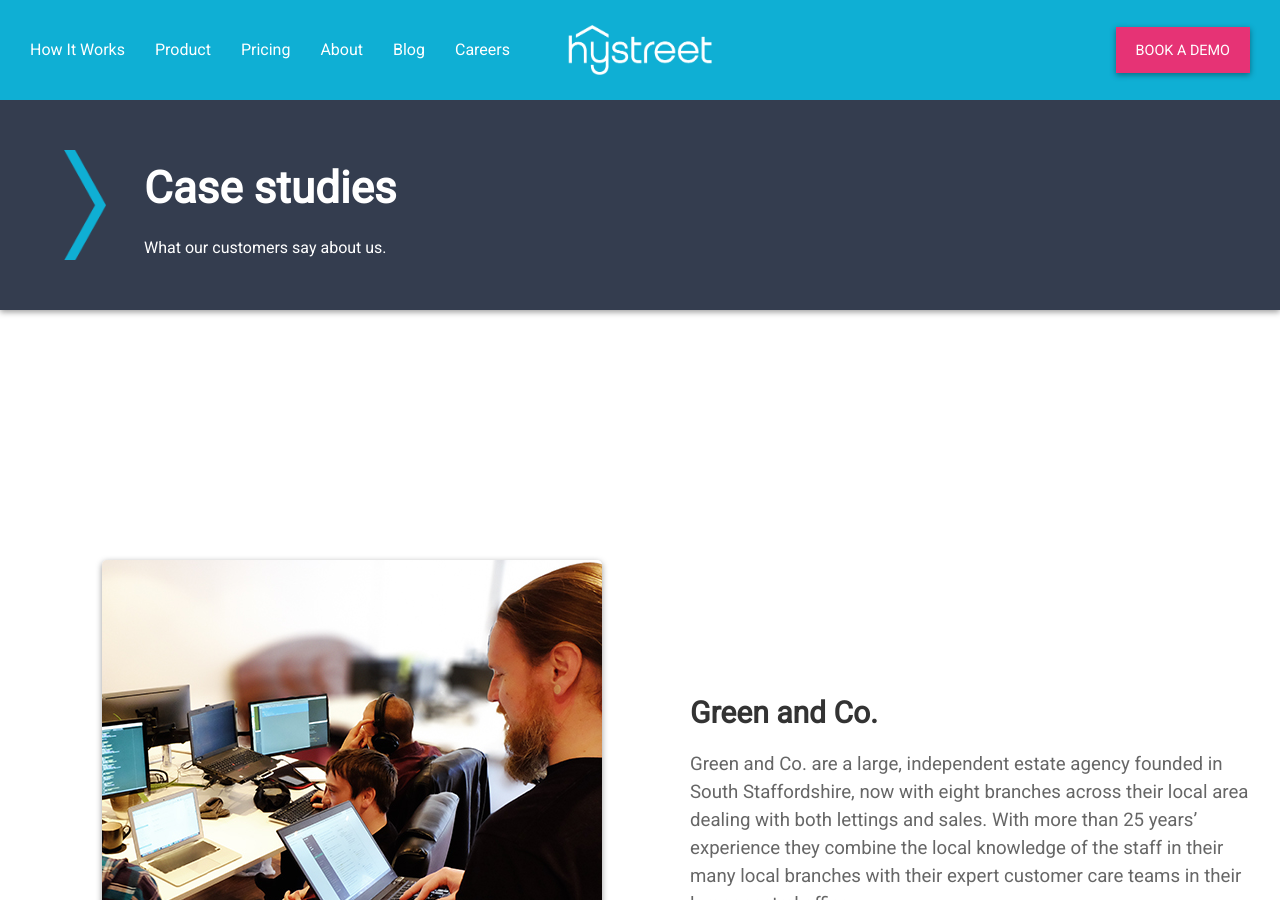
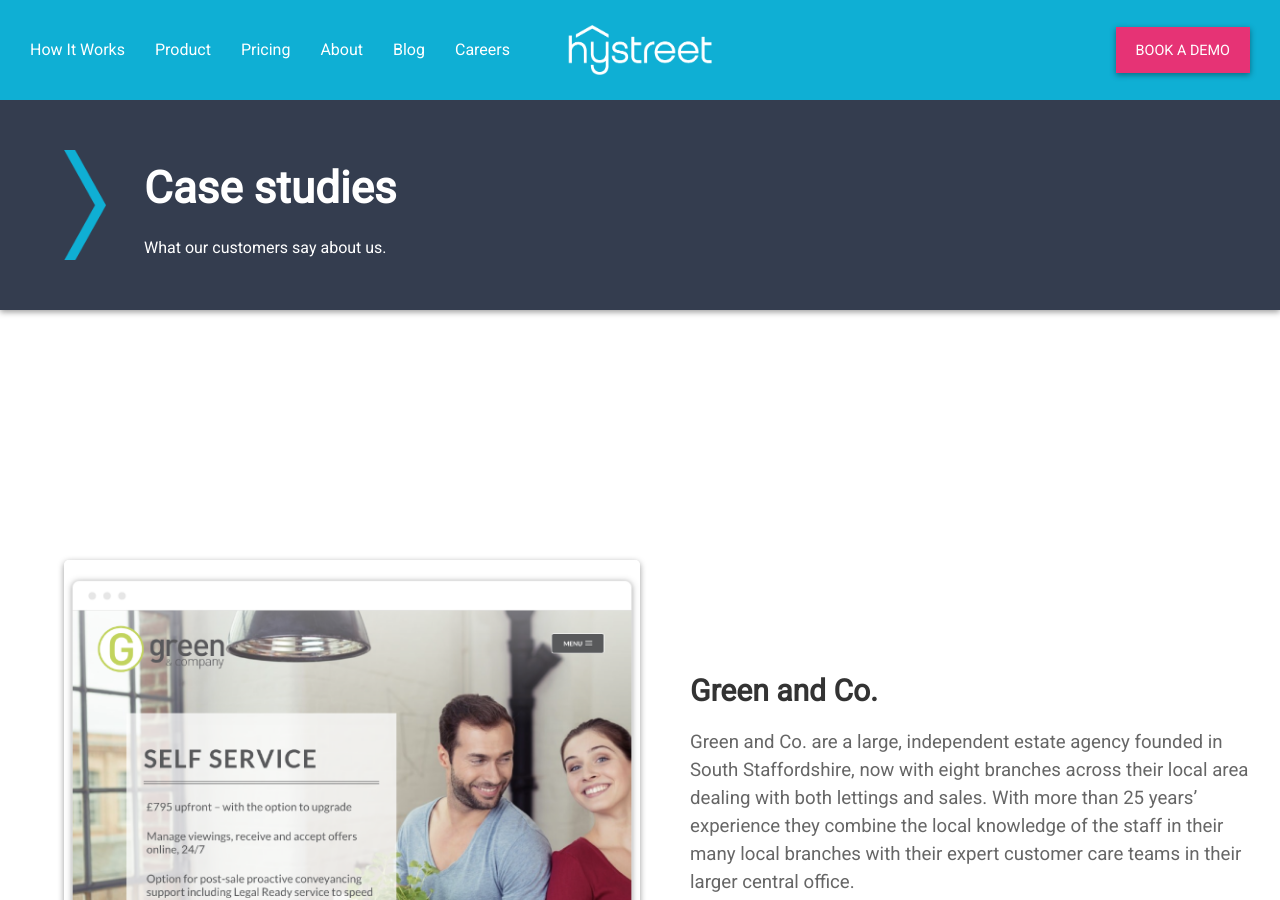
Before and after one commit to hidr/hystreet-marketing-live, a Jekyll site: the page built from case-studies/index.html, in a window 1280 px wide and 900 px high. Built offline with Jekyll 4.4.1, drawn with Linux system fonts in a browser that asks for light colours.

Commit message:
Images to case studies page

```diff
--- a/case-studies/index.html
+++ b/case-studies/index.html
@@ -29,7 +29,7 @@
 <div class="full page-content">
   <div class="row page-content-row">
     <div class="left">
-      <img src="/images/dev-team.jpg" style="    max-height: 500px;border-radius: 5px;" alt="Our dec team">
+      <img src="/images/case-studies/green-and-co.png" style="    max-height: 500px;border-radius: 5px;" alt="Our dec team">
     </div>
     <div class="right copy">
       <h2>Green and Co.</h2>
@@ -49,7 +49,7 @@
       </p>
     </div>
     <div class="right">
-      <img src="/images/cooper.jpg" style="    max-height: 500px;border-radius: 5px;" alt="Our office dog, Cooper">
+      <img src="/images/case-studies/house-hub.png" style="    max-height: 500px;border-radius: 5px;" alt="Our office dog, Cooper">
     </div>
   </div>
 </div>
@@ -57,7 +57,7 @@
 <div class="full page-content">
   <div class="row page-content-row">
     <div class="left">
-      <img src="/images/dev-team.jpg" style="    max-height: 500px;border-radius: 5px;" alt="Our dec team">
+      <img src="/images/case-studies/mark-smith.png" style="    max-height: 500px;border-radius: 5px;" alt="Our dec team">
     </div>
     <div class="right copy">
       <h2>Mark Smith</h2>
@@ -77,7 +77,7 @@
       </p>
     </div>
     <div class="right">
-      <img src="/images/cooper.jpg" style="    max-height: 500px;border-radius: 5px;" alt="Our office dog, Cooper">
+      <img src="/images/case-studies/evans-roach.png" style="    max-height: 500px;border-radius: 5px;" alt="Our office dog, Cooper">
     </div>
   </div>
 </div>
@@ -85,7 +85,7 @@
 <div class="full page-content">
   <div class="row page-content-row">
     <div class="left">
-      <img src="/images/dev-team.jpg" style="    max-height: 500px;border-radius: 5px;" alt="Our dec team">
+      <img src="/images/case-studies/home-4.png" style="    max-height: 500px;border-radius: 5px;" alt="Our dec team">
     </div>
     <div class="right copy">
       <h2>Home4</h2>
@@ -105,7 +105,7 @@
       </p>
     </div>
     <div class="right">
-      <img src="/images/cooper.jpg" style="    max-height: 500px;border-radius: 5px;" alt="Our office dog, Cooper">
+      <img src="/images/case-studies/mcdonald.png" style="    max-height: 500px;border-radius: 5px;" alt="Our office dog, Cooper">
     </div>
   </div>
 </div>
```
Also changed, not shown: images/case-studies/Evans-Roach.png (added), images/case-studies/Green-and-Co.png (added), images/case-studies/Home-4.png (added), images/case-studies/House-Hub.png (added), images/case-studies/Mark-Smith.png (added), images/case-studies/Mcdonald.png (added).
